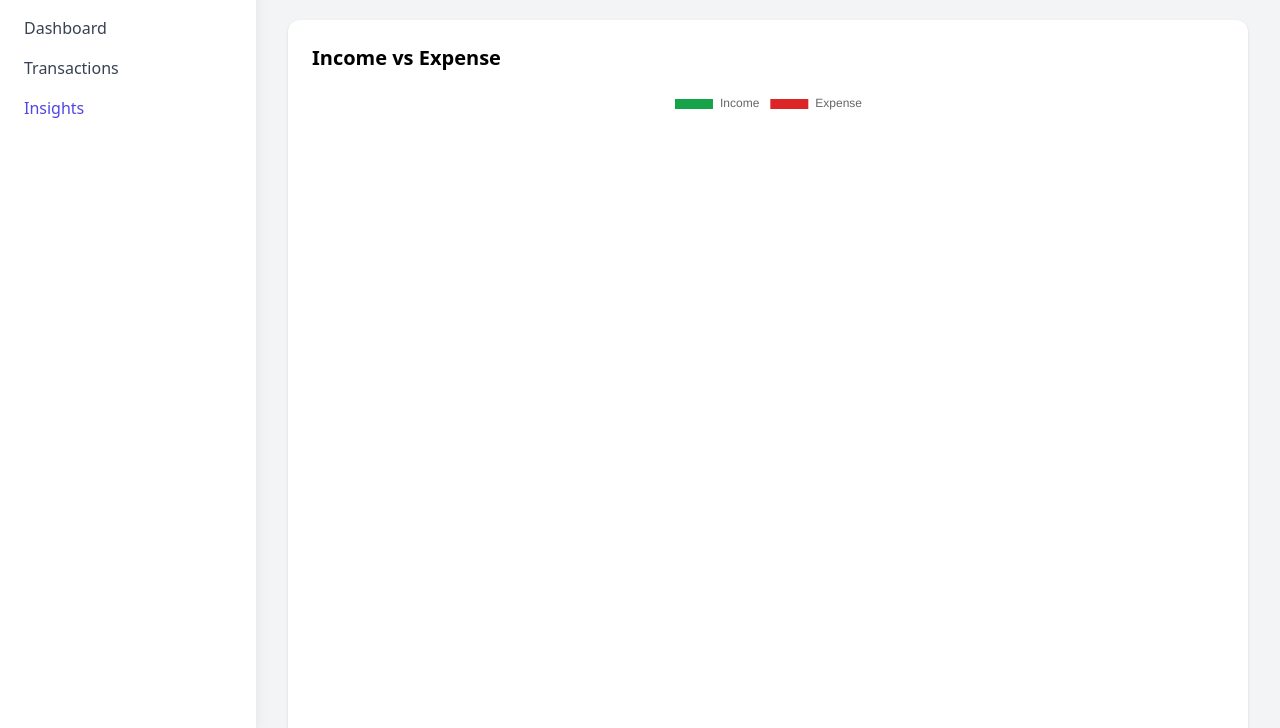
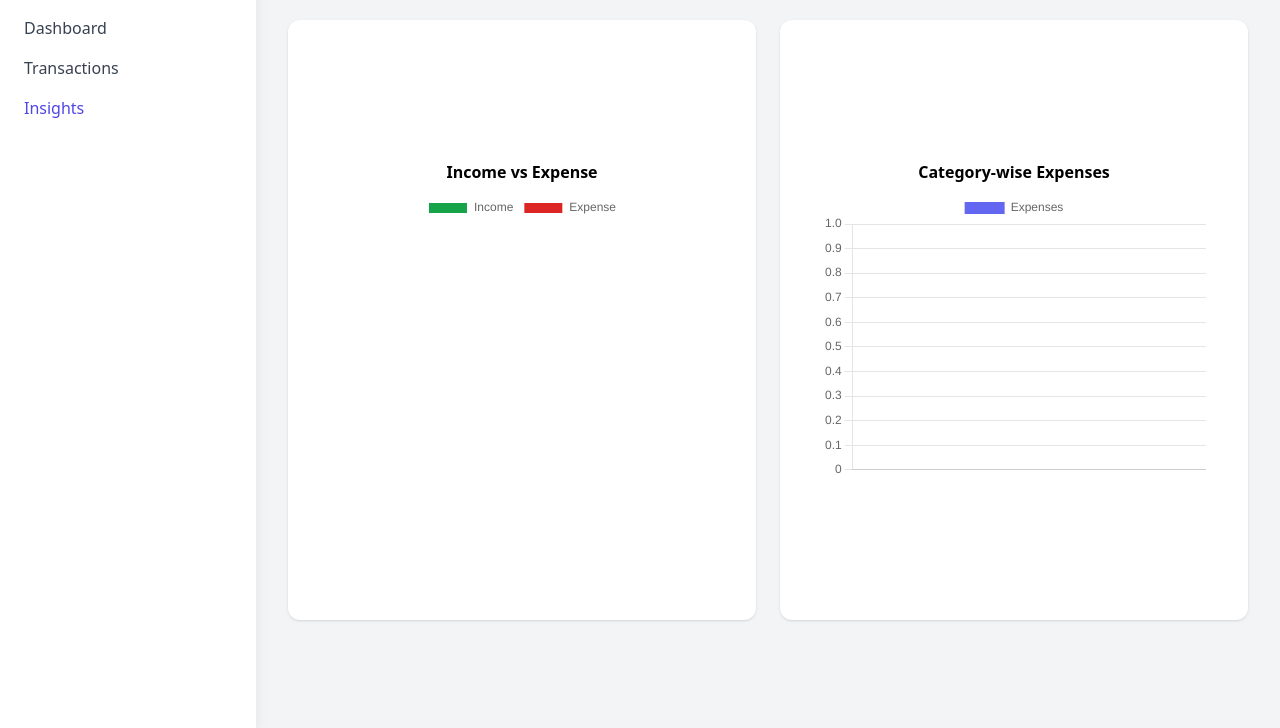
Before and after one commit to Shashank1-6/ExpensaX-Personal-Finance-Web-App, a plain HTML site: page frontend/insights.html in a window 1280 px wide. Shown: the part 72-800 px from the top of the page. Drawn offline with nearby package versions, Linux system fonts and the light colour scheme; no server answers.

Commit message:
updated insights

```diff
--- a/frontend/insights.html
+++ b/frontend/insights.html
@@ -27,17 +27,27 @@
   <main class="ml-64 w-full p-8">
     <h1 class="text-3xl font-bold mb-6">Insights & Analytics</h1>
 
-    <!-- Income vs Expense Pie -->
-    <section class="bg-white p-6 rounded-xl shadow mb-8">
-      <h2 class="text-xl font-semibold mb-4">Income vs Expense</h2>
+    <!-- Charts Grid (FIXED SIZE - No Scroll) -->
+<div class="grid grid-cols-1 md:grid-cols-2 gap-6 h-[75vh]">
+
+  <!-- Income vs Expense -->
+  <div class="bg-white p-4 rounded-xl shadow flex flex-col items-center justify-center">
+    <h2 class="font-semibold mb-2">Income vs Expense</h2>
+    <div class="w-full max-w-sm h-72">
       <canvas id="pieChart"></canvas>
-    </section>
+    </div>
+  </div>
 
-    <!-- Category bar chart -->
-    <section class="bg-white p-6 rounded-xl shadow mb-8">
-      <h2 class="text-xl font-semibold mb-4">Category-wise Expenses</h2>
+  <!-- Category-wise Expenses -->
+  <div class="bg-white p-4 rounded-xl shadow flex flex-col items-center justify-center">
+    <h2 class="font-semibold mb-2">Category-wise Expenses</h2>
+    <div class="w-full max-w-sm h-72">
       <canvas id="barChart"></canvas>
-    </section>
+    </div>
+  </div>
+
+</div>
+
   </main>
 
   <script type="module" src="js/api.js"></script>
--- a/frontend/js/insights.js
+++ b/frontend/js/insights.js
@@ -12,6 +12,10 @@ function createPieChart(income, expense) {
         data: [income, expense],
         backgroundColor: ["#16A34A", "#DC2626"]
       }]
+    },
+    options:{
+      responsive : true,
+      maintainAspectRatio: false
     }
   });
 }
@@ -34,6 +38,8 @@ function createBarChart(categoriesObj) {
       }]
     },
     options: {
+      responsive: true,
+      maintainAspectRatio: false,
       scales: {
         y: { beginAtZero: true }
       }
```
